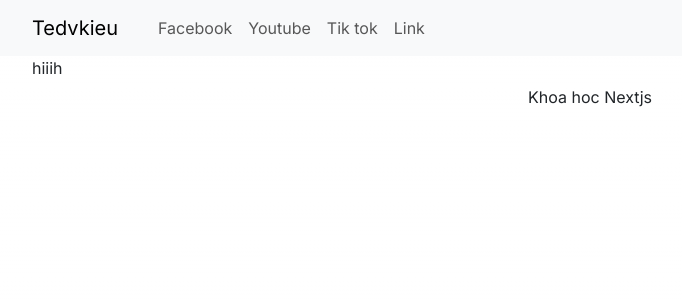
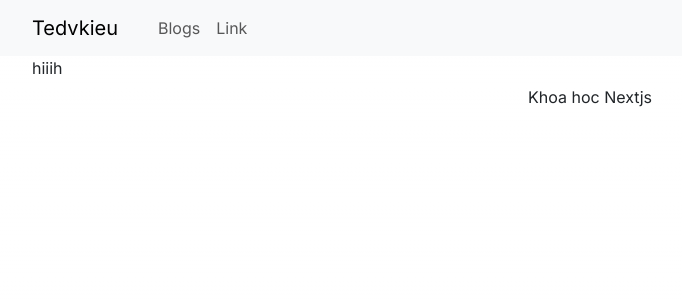
Before and after one commit to tedvkieu/NextJS_BasicTraining, a Next.js app: page /admin/kieune in a window 1280 px wide. Shown: the top 300 px of the page, without its empty margins (50-732 px from the left). Built offline with nearby package versions, Linux system fonts and the light colour scheme.

Commit message:
#29 dynamic route, param, get page id

```diff
--- /dev/null
+++ b/src/app/blogs/[id]/page.tsx
@@ -0,0 +1,5 @@
+const viewDetailBlog = ({ params }: { params: { id: string } }) => {
+    console.log('check props: ', params.id);
+    return <div>View Detail = {params.id}</div>;
+};
+export default viewDetailBlog;
--- a/src/components/app.header.tsx
+++ b/src/components/app.header.tsx
@@ -17,14 +17,8 @@ const AppHeader = () => {
                 <Navbar.Toggle aria-controls="basic-navbar-nav" />
                 <Navbar.Collapse id="basic-navbar-nav">
                     <Nav className="me-auto">
-                        <Link href={'/facebook'} className="nav-link">
-                            Facebook
-                        </Link>
-                        <Link href={'/youtube'} className="nav-link">
-                            Youtube
-                        </Link>
-                        <Link href={'/tiktok'} className="nav-link">
-                            Tik tok
+                        <Link href={'/blogs'} className="nav-link">
+                            Blogs
                         </Link>
 
                         <Nav.Link href={'#link'}>Link</Nav.Link>
```
Also changed, not shown: src/app/blogs/page.tsx (added, +29 -0 lines), src/app/page.tsx (+1 -20 lines), src/components/app.table.tsx (+8 -3 lines).
